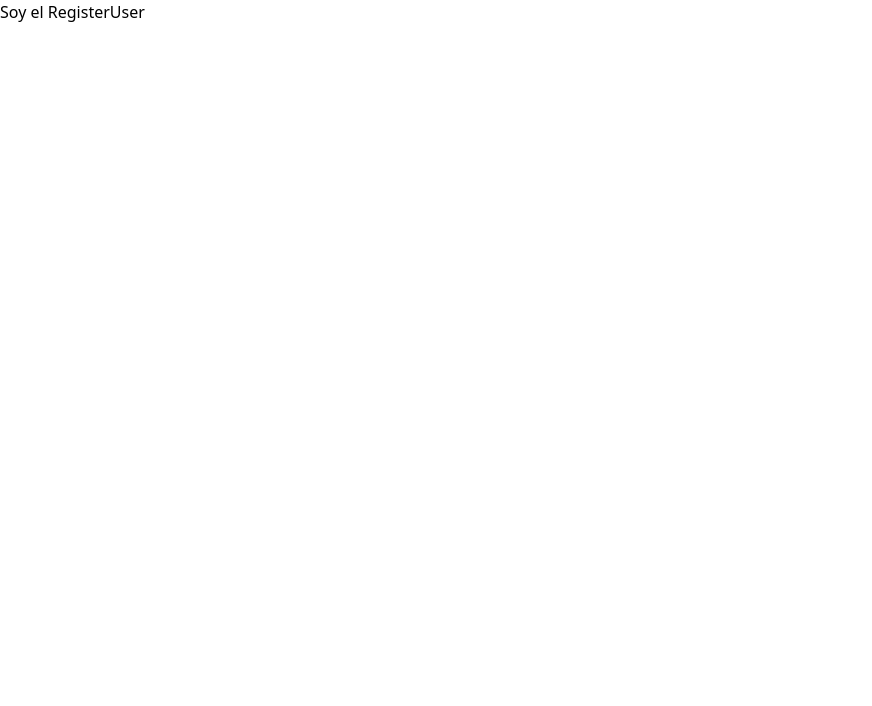
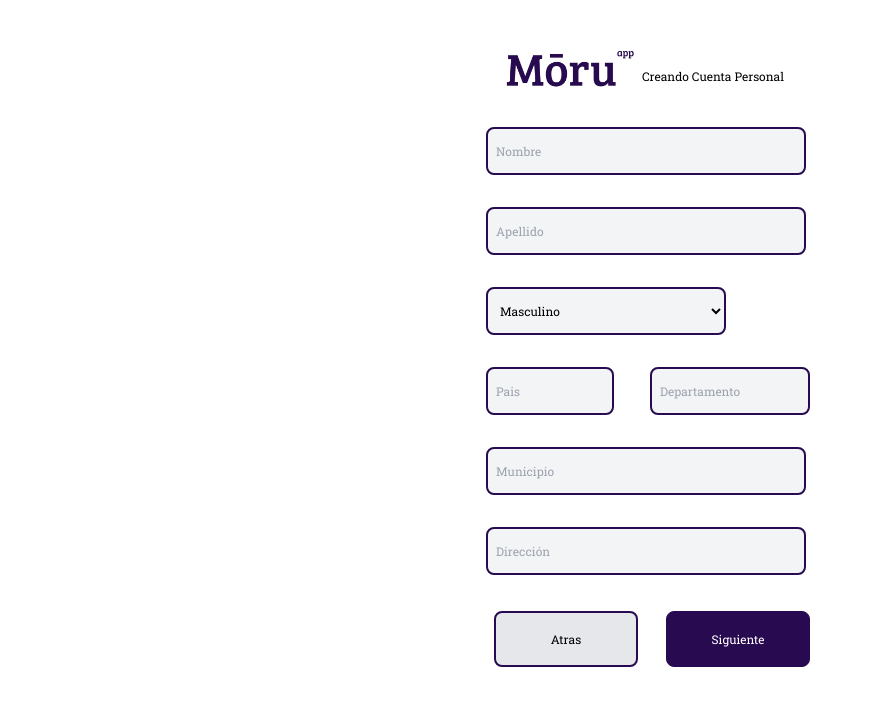
Before and after one commit to MoruApp9/MoruApp-Front, a React (Vite) app in the folder moru-app/: page /registeruser in a window 1280 px wide. Shown: the top 706 px of the page, without its empty margins (0-872 px from the left). Built offline with nearby package versions, Linux system fonts and the light colour scheme; no server answers.

Commit message:
authentication

```diff
--- a/moru-app/src/App.jsx
+++ b/moru-app/src/App.jsx
@@ -9,6 +9,7 @@ import ShoppingCart from "./views/ShoppingCart"
 import { Route, Routes, useLocation } from "react-router-dom"
 import FAQ from "./components/FAQ"
 import SearchBar from "./components/searchbar"
+import Registration from "./components/Registration"
 import ProductDetail from './views/Detail'
 import Favorites from './views/Favorites'
 import CategoryView from './views/CategoryView';
@@ -43,6 +44,7 @@ function App() {
       <Routes>
         <Route exact path="/" element={<Home />}></Route>
         <Route path="/login" element={<Login />}></Route>
+        <Route path="/registration" element={<Registration />}></Route>
         <Route path="/registeruser" element={<RegisterUser />}></Route>
         <Route path="/registershop" element={<RegisterShop />}></Route>
         <Route path="/landing" element={<Landing />}></Route>
--- a/moru-app/src/components/Nav.jsx
+++ b/moru-app/src/components/Nav.jsx
@@ -12,6 +12,8 @@ import countIcon from '../images/icons/count.svg'
 import publishIcon from '../images/icons/publish.svg'
 import supportIcon from '../images/icons/support.svg'
 import { BiLogInCircle } from 'react-icons/bi';
+import { BsPersonCircle } from 'react-icons/bs';
+import { IoMdPerson, IoMdPersonAdd } from 'react-icons/io';
 
 import { Link } from "react-router-dom"
 import { useState } from "react"
@@ -40,10 +42,11 @@ const Nav = () => {
         <div className="flex items-center space-x-5">
           <button onClick={() => { setOpenMenu(true) }}><FiMenu className="text-4xl text-purple-moru"></FiMenu></button>
           {
-            !isAuthenticated && <button onClick={() => loginWithRedirect()}><BiLogInCircle className="text-4xl text-purple-moru" /></button>
+            !isAuthenticated && <button onClick={() => loginWithRedirect()}><BsPersonCircle className="text-4xl text-purple-moru" /></button>
             /* ? <LogOutButton />
             : */
           }
+          {!isAuthenticated && <Link className='' to={`/registration`}><p >Crear Cuenta</p></Link>}
 
         </div>
 
@@ -65,7 +68,7 @@ const Nav = () => {
             <ul className={`flex ${isAuthenticated ? 'order-5' : 'order-1'}  justify-center`}  >{
               isAuthenticated
                 ? <LogOutButton />
-                : <button className="  flex items-center space-x-4 mr-3" onClick={() => loginWithRedirect()}><BiLogInCircle className="text-4xl text-purple-moru" /><span>Ingresar</span></button>
+                : <button className="  flex items-center space-x-4 mr-3" onClick={() => loginWithRedirect()}><BsPersonCircle className="text-4xl text-purple-moru" /><span>Ingresar</span></button>
             }</ul >
 
             <ul onClick={() => { setOpenMenu(false) }} className="  order-2 flex justify-center space-x-4 " ><MdFavorite className="w-7 text-purple-moru text-3xl"></MdFavorite><Link to="/fav">Favoritos</Link></ul>
--- /dev/null
+++ b/moru-app/src/components/Registration.jsx
@@ -0,0 +1,18 @@
+import { NavLink } from "react-router-dom";
+
+const Registration = () => {
+    return (
+        <div>
+            <h1>Para crear tu cuenta te pediremos algunos datos</h1>
+            <h3>Solo te tomara unos minutos</h3>
+            <NavLink className='' to="/registeruser">
+                <p >Crear cuenta personal</p>
+            </NavLink>
+            <NavLink className='' to="/registershop">
+                <p >Crear cuenta empresa</p>
+            </NavLink>
+        </div>
+    );
+};
+
+export default Registration;
--- a/moru-app/src/views/RegisterShop.jsx
+++ b/moru-app/src/views/RegisterShop.jsx
@@ -1,9 +1,11 @@
-import { useState } from "react"
-import { Link } from "react-router-dom"
-import imagen from "../images/Moru.jpeg"
+import { useState } from "react";
+import { Link } from "react-router-dom";
+import imagen from "../images/Moru.jpeg";
+import { useAuth0 } from '@auth0/auth0-react';
 
 const RegisterShop = () => {
 
+    const { loginWithRedirect, isAuthenticated } = useAuth0();
     const [shopData, setShopData] = useState({
         name: "",
         nitNumber: "",
@@ -83,11 +85,11 @@ const RegisterShop = () => {
                     <div>
                         <button
                             className="relative top-5 left-7 w-36 h-14 px-2 border-2 border-purple-moru rounded-lg bg-gray-200 text-xs font-roboto-slab">
-                            <Link to="/login">Atras</Link>
+                            <Link to="/registration">Atras</Link>
                         </button>
                         <button
                             className="relative top-5 left-14 w-36 h-14 px-2 border border-purple-moru rounded-lg bg-purple-moru text-white text-xs font-roboto-slab">
-                            <Link to="/home">Siguiente</Link>
+                            <button onClick={() => loginWithRedirect()}>Siguiente</button>
                         </button>
                     </div>
                 </div>
--- a/moru-app/src/views/RegisterUser.jsx
+++ b/moru-app/src/views/RegisterUser.jsx
@@ -1,8 +1,118 @@
+import { useState } from "react";
+import { Link } from "react-router-dom";
+import imagen from "../images/Moru.jpeg";
+import { useAuth0 } from '@auth0/auth0-react'
+
+
 const RegisterUser = () => {
+    const { loginWithRedirect, isAuthenticated } = useAuth0();
+
+    const [shopData, setShopData] = useState({
+        name: "",
+        lastname: "",
+        nitNumber: "",
+        country: "",
+        department: "",
+        municipality: "",
+        address: "",
+    })
+
+    const changeHandler = (event) => {
+        const property = event.target.name;  //nombre de la propiedad que disparo el evento
+        const value = event.target.value;   //valor
+        setShopData({ ...shopData, [property]: value })  //asignamos el valor a la propiedad que disparo el evento
+    }
 
     return (
-        <div >
-            <h1>Soy el RegisterUser</h1>
+        <div className="">
+            <form>
+                <div className="min-h-screen flex justify-center mr-7 mt-10">
+                    <div>
+                        <div className="flex items-center ml-10">
+                            <img
+                                src={imagen}
+                                alt="Imagen"
+                                className="w-32" />
+                            <h1 className="text-xs ml-2 mt-4 font-roboto-slab">Creando Cuenta Personal</h1>
+                        </div>
+
+                        <div className="mb-8 mt-4" >
+                            <input
+                                className="relative top-4 left-5 w-80 h-12 px-2 border-2 border-purple-moru rounded-lg bg-gray-100 text-xs font-roboto-slab"
+                                type="text"
+                                value={shopData.name}
+                                name="name"
+                                placeholder="Nombre"
+                                onChange={changeHandler} />
+                        </div>
+
+                        <div className="mb-8 mt-4" >
+                            <input
+                                className="relative top-4 left-5 w-80 h-12 px-2 border-2 border-purple-moru rounded-lg bg-gray-100 text-xs font-roboto-slab"
+                                type="text"
+                                value={shopData.lastname}
+                                name="name"
+                                placeholder="Apellido"
+                                onChange={changeHandler} />
+                        </div>
+
+                        <div className="mb-8">
+                            <select className="relative top-4 left-5 w-60 h-12 px-2 border-2 border-purple-moru rounded-lg bg-gray-100 text-xs font-roboto-slab">
+                                <option value="male">Masculino</option>
+                                <option value="female">Femenino</option>
+                                <option value="other">Other</option>
+                            </select>
+                        </div>
+                        <div className="mb-8 flex items-center">
+                            <input
+                                className="relative top-4 left-5 w-32 h-12 px-2 border-2 border-purple-moru rounded-lg bg-gray-100 text-xs font-roboto-slab"
+                                type="text"
+                                value={shopData.country}
+                                name="country"
+                                placeholder="Pais"
+                                onChange={changeHandler} />
+                            <input
+                                className="relative left-14 w-40 top-4 h-12 px-2 border-2 border-purple-moru rounded-lg bg-gray-100 text-xs font-roboto-slab"
+                                type="text"
+                                value={shopData.department}
+                                name="department"
+                                placeholder="Departamento"
+                                onChange={changeHandler} />
+                        </div>
+
+                        <div className="mb-8">
+                            <input
+                                className="relative top-4 left-5 w-80 h-12 px-2 border-2 border-purple-moru rounded-lg bg-gray-100 text-xs font-roboto-slab"
+                                type="text"
+                                value={shopData.municipality}
+                                name="municipality"
+                                placeholder="Municipio"
+                                onChange={changeHandler} />
+                        </div>
+
+                        <div className="mb-8 mt-4" >
+                            <input
+                                className="relative top-4 left-5 w-80 h-12 px-2 border-2 border-purple-moru rounded-lg bg-gray-100 text-xs font-roboto-slab"
+                                type="text"
+                                value={shopData.address}
+                                name="address"
+                                placeholder="Dirección"
+                                onChange={changeHandler} />
+                        </div>
+
+                        <div>
+                            <button
+                                className="relative top-5 left-7 w-36 h-14 px-2 border-2 border-purple-moru rounded-lg bg-gray-200 text-xs font-roboto-slab">
+                                <Link to="/registration">Atras</Link>
+                            </button>
+                            <button
+                                className="relative top-5 left-14 w-36 h-14 px-2 border border-purple-moru rounded-lg bg-purple-moru text-white text-xs font-roboto-slab">
+                                <button onClick={() => loginWithRedirect()}>Siguiente</button>
+                            </button>
+                        </div>
+                    </div>
+                </div>
+            </form>
         </div>
     )
 }
```
